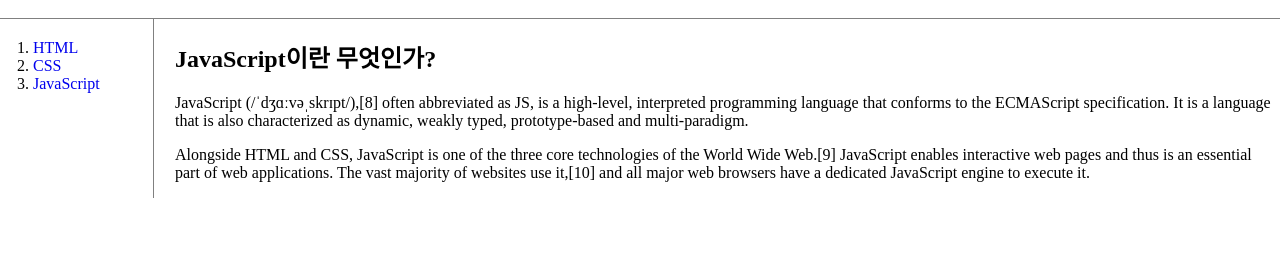
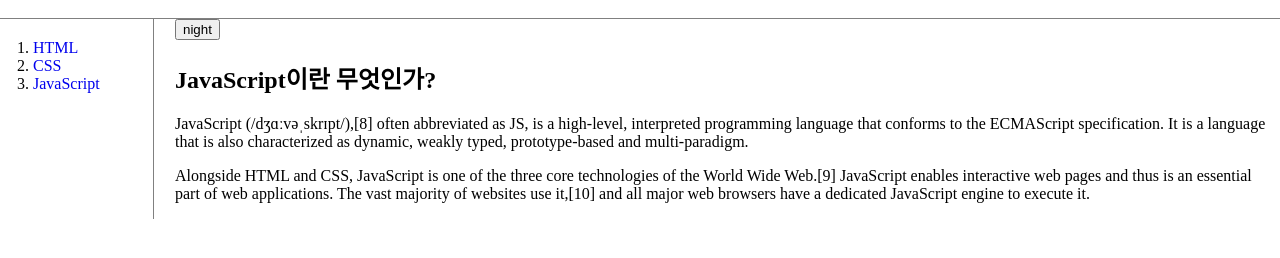
Before and after one commit to guruguru74/WEB1, a plain HTML site: page 3.html in a window 1280 px wide. Shown: the part 74-332 px from the top of the page. Drawn offline with Linux system fonts and the light colour scheme.

Commit message:
apply javascript

```diff
--- a/3.html
+++ b/3.html
@@ -4,6 +4,7 @@
     <title>WEB1 - JavaScript</title>
     <meta charset="utf-8">
     <link rel="stylesheet" href="style.css"/>
+    <script src="color.js"></script>
   </head>
   <body>
     <h1><a href="index.html">WEB</a></h1>
@@ -14,8 +15,9 @@
         <li><a href="3.html">JavaScript</a></li>
       </ol>
       <div id="article">
+        <input type="button" value="night" onclick="nightDayHandler(this);">
         <h2>JavaScript이란 무엇인가?</h2>
-        <p>JavaScript (/ˈdʒɑːvəˌskrɪpt/),[8] often abbreviated as JS, is a high-level, interpreted programming language that conforms to the ECMAScript specification. It is a language that is also characterized as dynamic, weakly typed, prototype-based and multi-paradigm.</p>
+        <p>JavaScript (/dʒɑːvəˌskrɪpt/),[8] often abbreviated as JS, is a high-level, interpreted programming language that conforms to the ECMAScript specification. It is a language that is also characterized as dynamic, weakly typed, prototype-based and multi-paradigm.</p>
         <p>Alongside HTML and CSS, JavaScript is one of the three core technologies of the World Wide Web.[9] JavaScript enables interactive web pages and thus is an essential part of web applications. The vast majority of websites use it,[10] and all major web browsers have a dedicated JavaScript engine to execute it.</p>
       </div>
     </div>
```
Also changed, not shown: 1.html (+2 -0 lines), 2.html (+2 -0 lines), index.html (+3 -0 lines).
